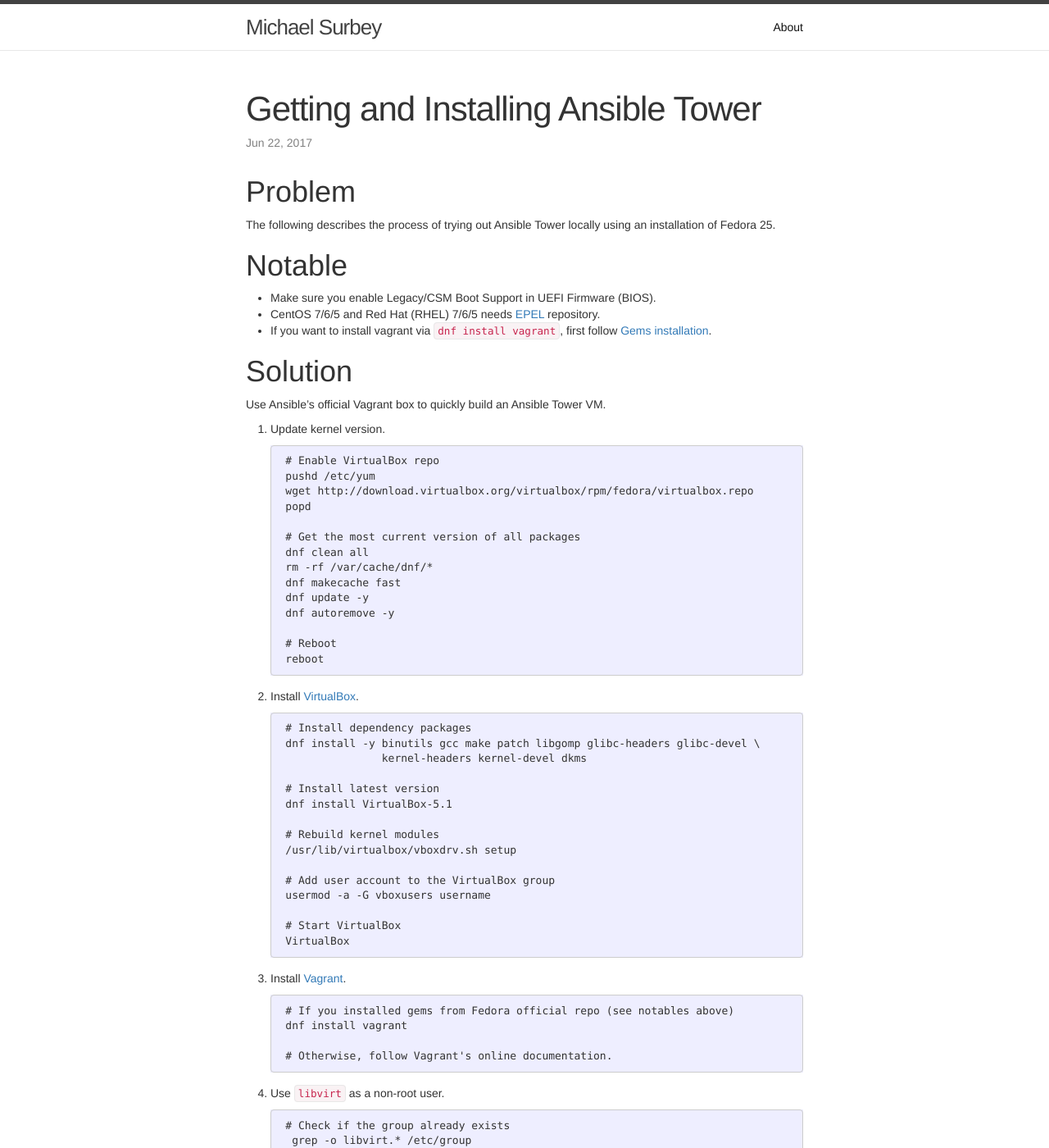
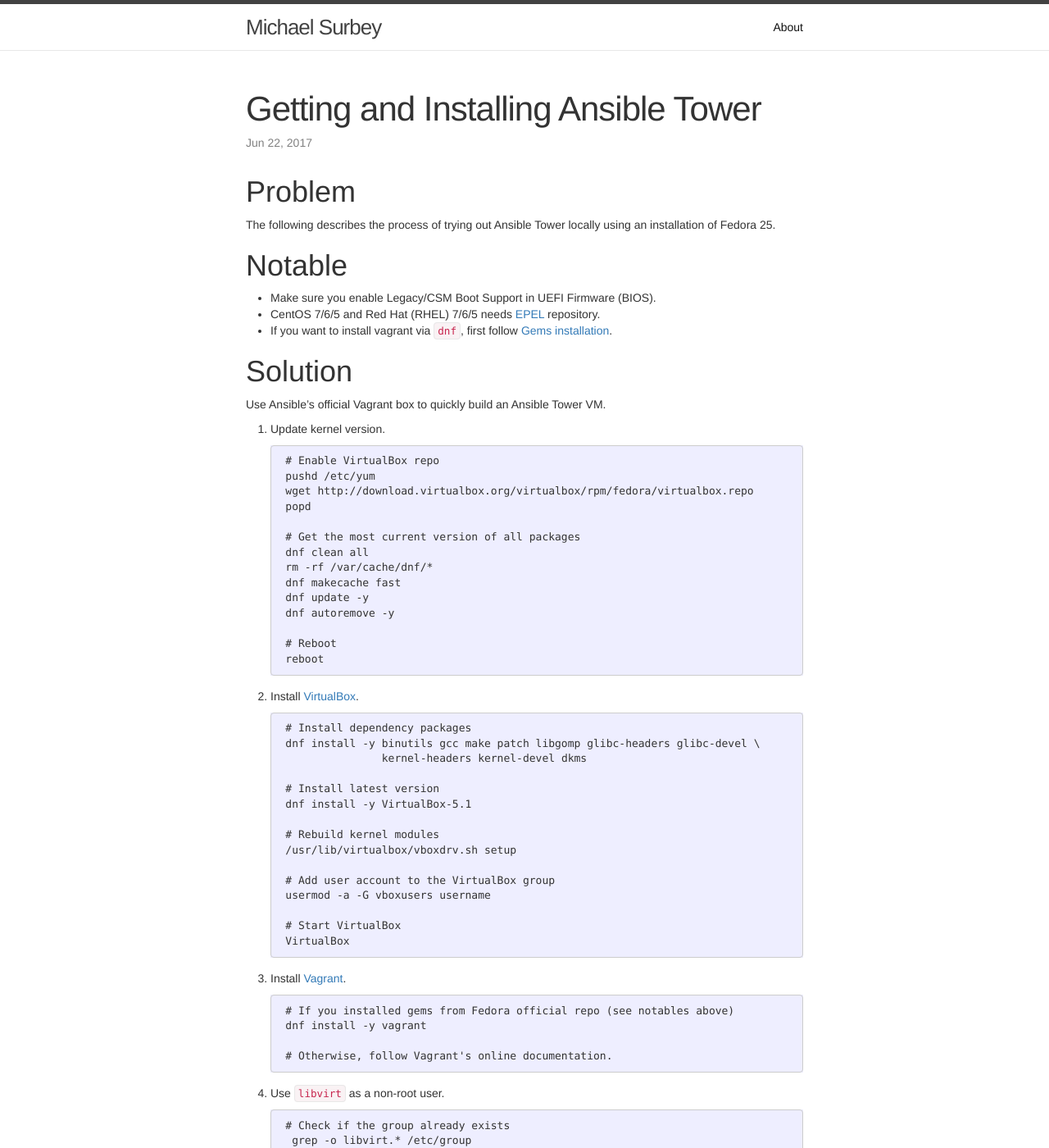
Before and after one commit to ecwpz91/ecwpz91.github.io, a Jekyll site: the page built from _posts/2017-06-22-getting-and-installing-ansible-tower.md, in a window 1280 px wide and 1400 px high. Shown: the whole window at 82% size. Built offline with Jekyll 4.4.1, drawn with Linux system fonts in a browser that asks for light colours; nearby versions of some CDN libraries.

Commit message:
Fixed formatting/legibility

```diff
--- a/_posts/2017-06-22-getting-and-installing-ansible-tower.md
+++ b/_posts/2017-06-22-getting-and-installing-ansible-tower.md
@@ -12,7 +12,7 @@
 
 * Make sure you enable Legacy/CSM Boot Support in UEFI Firmware (BIOS).
 * CentOS 7/6/5 and Red Hat (RHEL) 7/6/5 needs [EPEL][1] repository.
-* If you want to install vagrant via `dnf install vagrant`, first follow [Gems installation][2].
+* If you want to install vagrant via `dnf`, first follow [Gems installation][2].
 
 # Solution
 
@@ -42,7 +42,7 @@
                        kernel-headers kernel-devel dkms
 
         # Install latest version
-        dnf install VirtualBox-5.1
+        dnf install -y VirtualBox-5.1
 
         # Rebuild kernel modules
         /usr/lib/virtualbox/vboxdrv.sh setup
@@ -56,7 +56,7 @@
 3. Install [Vagrant][4].
 
         # If you installed gems from Fedora official repo (see notables above)
-        dnf install vagrant
+        dnf install -y vagrant
 
         # Otherwise, follow Vagrant's online documentation.
 
```
